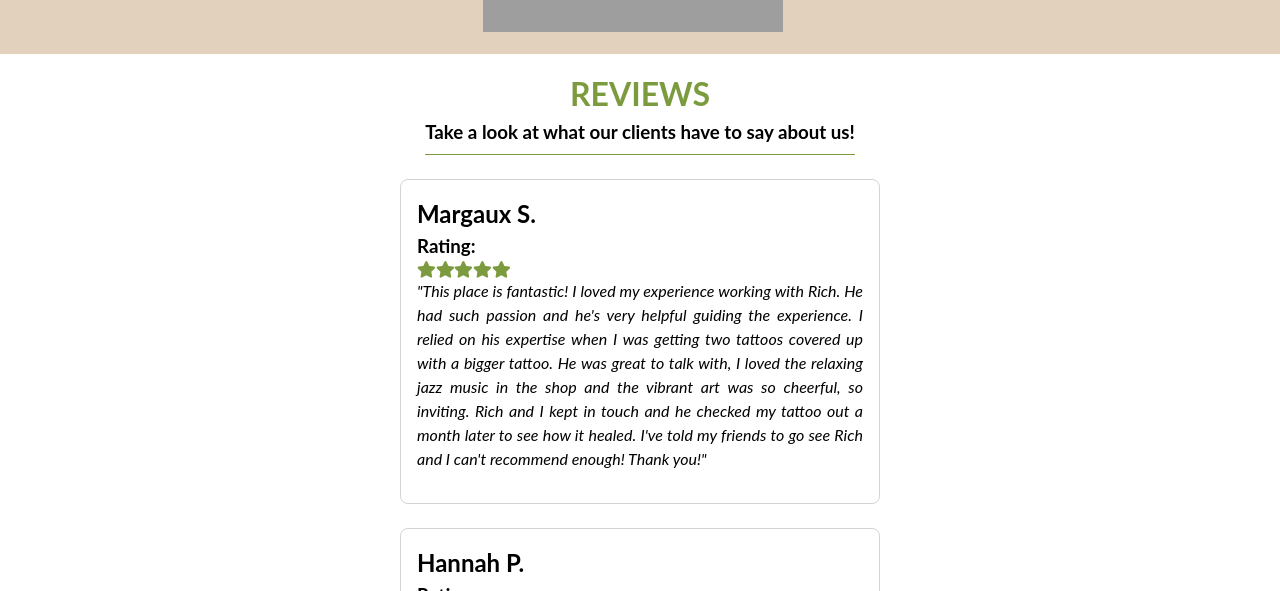
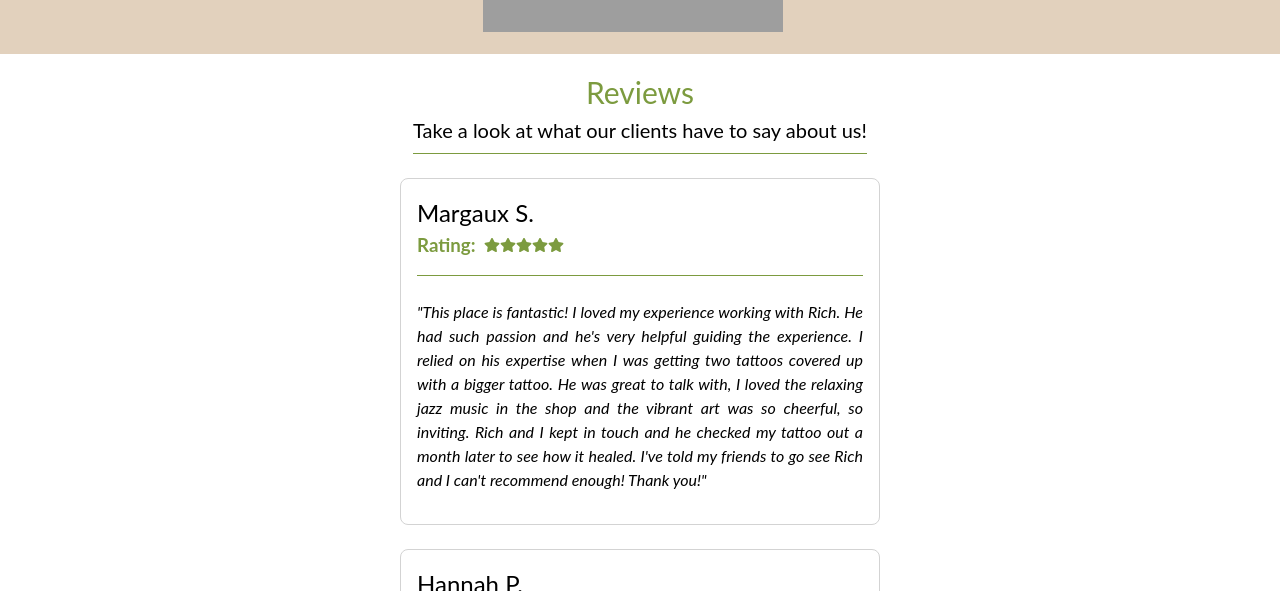
Before and after one commit to rmarafioti/wildWindNext, a Next.js app: page /reviews in a window 1280 px wide. Shown: the part 209-800 px from the top of the page. Built offline with nearby package versions, Linux system fonts and the light colour scheme; grey boxes are pictures that could not be loaded.

Commit message:
tested and adjusted styling for reviews page

```diff
--- a/src/pages/reviews.jsx
+++ b/src/pages/reviews.jsx
@@ -15,16 +15,16 @@ export default function Reviews() {
   function ReviewCard({ name, review }) {
     return (
       <li className={styles.review}>
-        <h2>{name}</h2>
+        <h2 className={styles.name}>{name}</h2>
         <div className={styles.ratingSection}>
           <h3 className={styles.rating}>Rating: </h3>
-          <h3 className={styles.stars}>
+          <p className={styles.stars}>
             <FaStar />
             <FaStar />
             <FaStar />
             <FaStar />
             <FaStar />
-          </h3>
+          </p>
         </div>
         <p className={styles.clientReview}>"{review}"</p>
       </li>
@@ -32,7 +32,7 @@ export default function Reviews() {
   }
 
   return (
-    <main className={styles.reviewPage}>
+    <article className={styles.reviewPage}>
       <Head>
         <title>Reviews Page - wildwindtattoo.com</title>
         <meta
@@ -41,10 +41,10 @@ export default function Reviews() {
         />
         <link rel="canonical" href="/reviews" />
       </Head>
-      <h1 className={styles.reviewHeader}>REVIEWS</h1>
-      <h3 className={styles.reviewTag}>
+      <h1 className={styles.reviewHeader}>Reviews</h1>
+      <p className={styles.reviewTag}>
         Take a look at what our clients have to say about us!
-      </h3>
+      </p>
       <ul className={styles.reviews}>
         {reviews.map((review) => (
           <ReviewCard
@@ -65,6 +65,6 @@ export default function Reviews() {
           <h3>Read Google Reviews</h3>
         </a>
       </div>
-    </main>
+    </article>
   );
 }
--- a/src/styles/reviews.module.css
+++ b/src/styles/reviews.module.css
@@ -8,11 +8,14 @@
   }
 
   .reviewHeader {
-    font-weight: bold;
+    font-size: 30px;
+    font-weight: normal;
   }
 
   .reviewTag {
     color: black;
+    font-size: 20px;
+  font-weight: normal;
     text-align: center;
     padding-bottom: 0.5rem;
     margin: 0rem 1rem 1rem 1rem;
@@ -28,6 +31,10 @@
     max-width: 480px;
   }
 
+  .name {
+    font-weight: normal;
+  }
+
   .review {
     color: black;
     margin: 0.5rem 0rem 1rem 0rem;
@@ -37,7 +44,7 @@
     list-style-type: none;
   }
 
-  #ratingSection {
+  .ratingSection {
     color: var(--wildGreen);
     display: flex;
     align-items: center;
```
